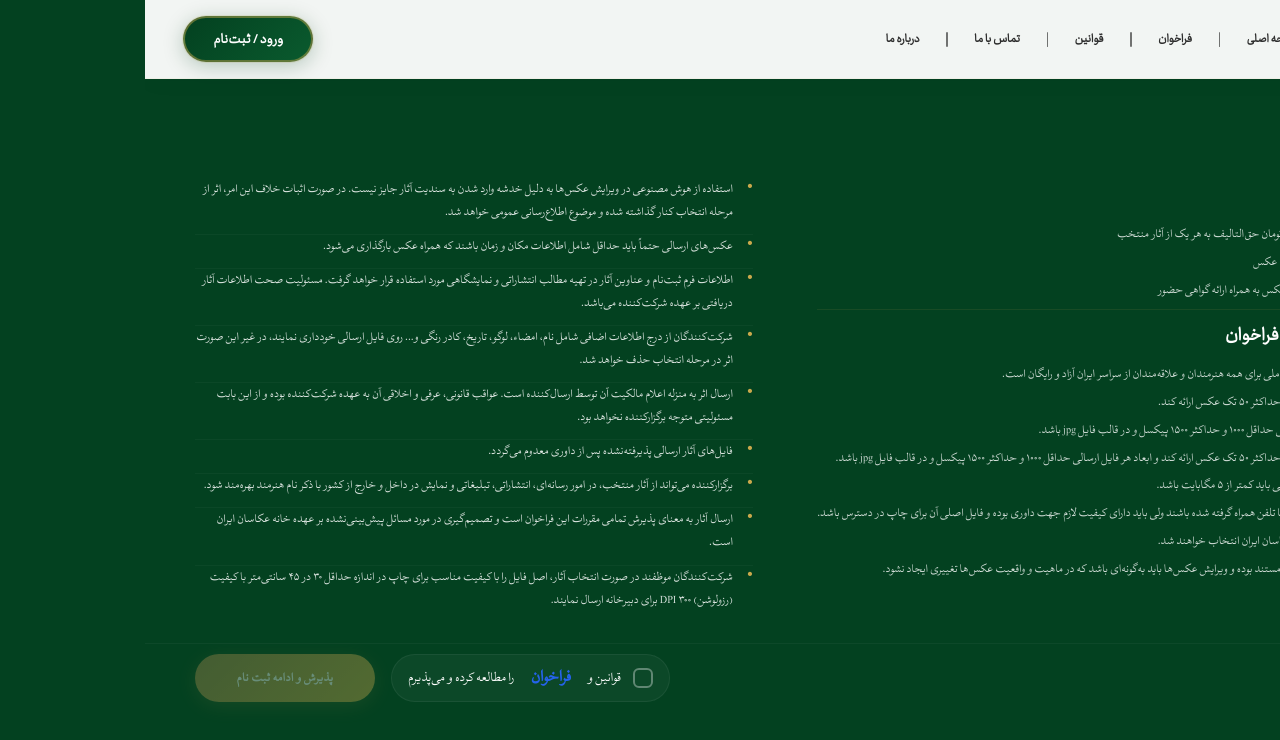
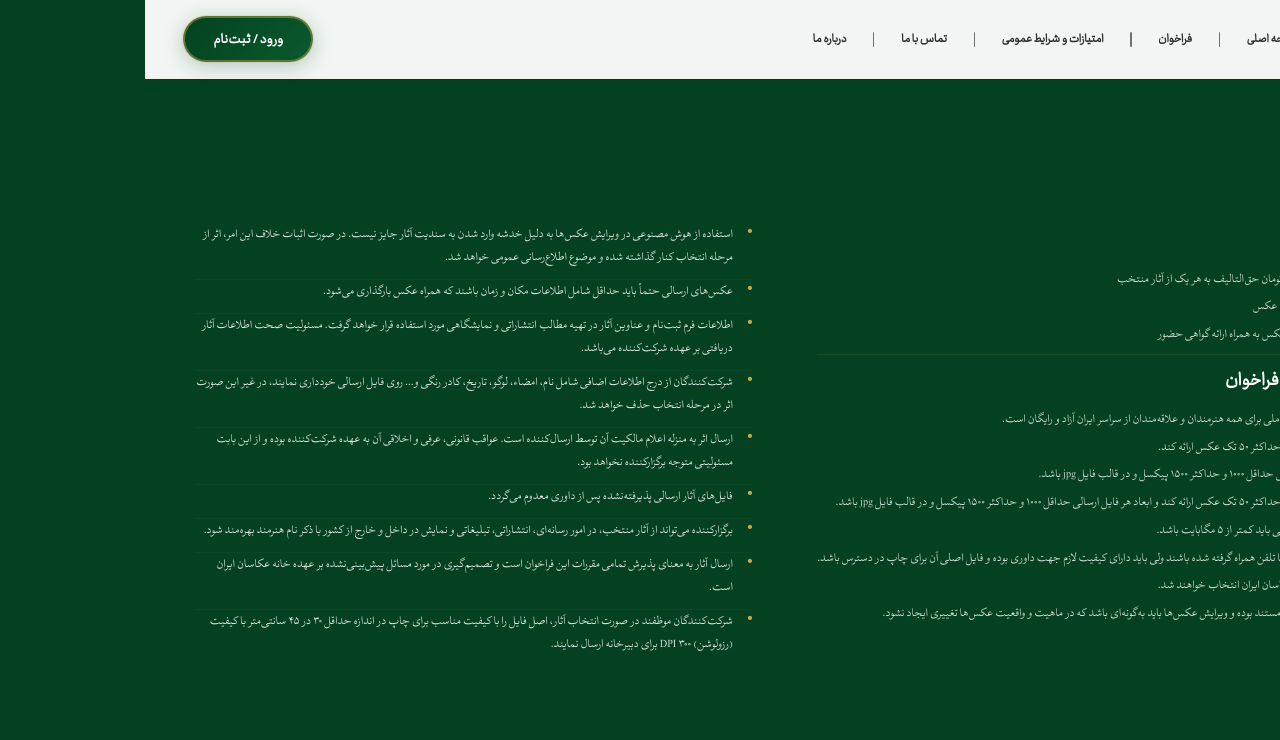
Before and after one commit to Seyed-Ali-313/deldar-project, a React (Vite) app: page /rules in a window 1280 px wide. Shown: the top 740 px of the page. Built offline with nearby package versions, Linux system fonts and the light colour scheme.

Commit message:
کاستوم کردن رولز

```diff
--- a/src/components/layout/Header.jsx
+++ b/src/components/layout/Header.jsx
@@ -58,7 +58,7 @@ export default function Header() {
   const navLinks = [
     { label: "صفحه اصلی", to: "/" },
     { label: "فراخوان", to: "/announcement" },
-    { label: "قوانین", to: "/rules" },
+    { label: "امتیازات و شرایط عمومی", to: "/rules" },
     { label: "تماس با ما", to: "/contact" },
     { label: "درباره ما", to: "/about" },
   ];
--- a/src/pages/Home.jsx
+++ b/src/pages/Home.jsx
@@ -16,7 +16,7 @@ export default function Home() {
     if (isLoggedIn) {
       navigate("/dashboard");
     } else {
-      navigate("/rules");
+      navigate("/rules", { state: { fromRegisterFlow: true } });
     }
   };
 
--- a/src/pages/Rules.jsx
+++ b/src/pages/Rules.jsx
@@ -1,6 +1,6 @@
 // src/pages/Rules.jsx
 import { useState } from "react";
-import { useNavigate } from "react-router-dom";
+import { useNavigate, useLocation } from "react-router-dom";
 import emtiaz from "../assets/images/emtiaz.svg";
 
 const RULES = [
@@ -35,6 +35,8 @@ const CONDITIONS = [
 export default function Rules() {
   const [agreed, setAgreed] = useState(false);
   const navigate = useNavigate();
+  const location = useLocation();
+  const showActions = Boolean(location.state?.fromRegisterFlow);
 
   // ✅ فقط وقتی تیک زده شده باشه، به ثبت‌نام بره
   const handleContinue = () => {
@@ -96,7 +98,8 @@ export default function Rules() {
           </div>
         </div>
 
-        {/* ✅ بخش پایین - اصلاح شده */}
+        {/* ✅ بخش پایین - فقط وقتی از فلوی ثبت‌نام اومده باشیم */}
+        {showActions && (
         <div className="cta-section">
           {/* ✅ چک‌باکس + متن - کل دکمه قابل کلیک */}
           <div className="agreement-check" onClick={handleToggleAgree}>
@@ -136,6 +139,7 @@ export default function Rules() {
             پذیرش و ادامه ثبت‌ نام
           </button>
         </div>
+        )}
       </div>
 
       <style>{`
--- a/src/pages/auth/Login.jsx
+++ b/src/pages/auth/Login.jsx
@@ -186,7 +186,7 @@ export default function Login() {
 
                 <p className="lg-register-hint">
                   حساب کاربری ندارید؟{" "}
-                  <Link to="/rules" className="lg-link-register">
+                  <Link to="/rules" state={{ fromRegisterFlow: true }} className="lg-link-register">
                     ثبت‌نام کنید
                   </Link>
                 </p>
```
